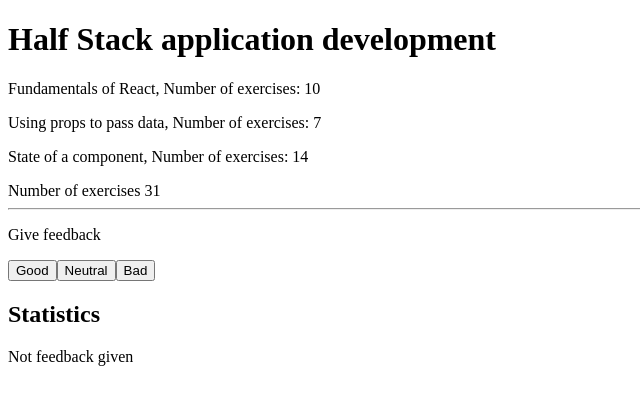
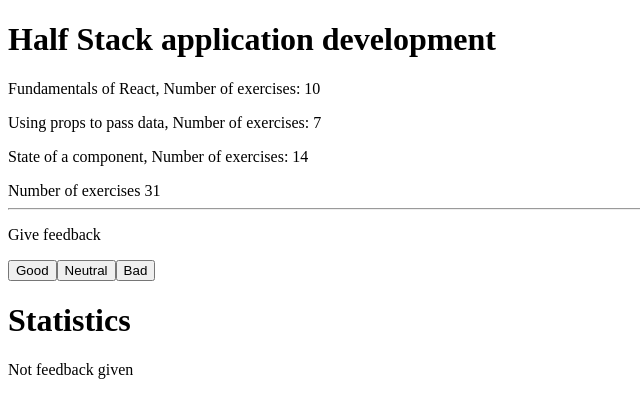
Before and after one commit to AmirAkhoundi85/Part-1, a React (Create React App) app: page / in a window 1280 px wide. Shown: the top 418 px of the page, without its empty margins (0-640 px from the left). Built offline with nearby package versions, Linux system fonts and the light colour scheme.

Commit message:
corrected 1-8 and 1-9

```diff
--- a/src/App.js
+++ b/src/App.js
@@ -3,8 +3,7 @@
 import Total from "./components/Total";
 import Content from "./components/Content";
 import { useState } from "react";
-import Feedback from "./components/Feedback";
-
+import Statistics from "./components/Statistics";
 
 function App() {
   const course = {
@@ -23,14 +22,29 @@
         exercises: 14,
       },
     ],
-   price:120
+    price: 120,
   };
- const {name, parts}= course
+  const { name, parts } = course;
+
   const [good, setGood] = useState(0);
   const [natural, setNatural] = useState(0);
   const [bad, setBad] = useState(0);
 
+  const [totalFeedback, setTotalFeedback] = useState(0);
+  const [totalScore, setTotalScore] = useState(0);
 
+  const handleFeedback = (score) => {
+    setTotalFeedback(totalFeedback + 1);
+    setTotalScore(totalScore + score);
+  };
+
+  const calculatePositivePercentage = () => {
+    return  totalFeedback ? (good / totalFeedback) * 100 : 0;
+  };
+
+  const calculateAvrage = () => {
+     return (totalScore / totalFeedback);
+  };
 
   return (
     <div>
@@ -38,9 +52,44 @@
       <Content parts={parts} />
       <Total parts={parts} />
       <hr />
-    <Feedback />
+
+      <div>
+        <p>Give feedback</p>
+        <button
+          onClick={() => {
+            setGood(good + 1);
+            handleFeedback(1);
+          }}
+        >
+          Good
+        </button>
+        <button
+          onClick={() => {
+            setNatural(natural + 1);
+            handleFeedback(0);
+          }}
+        >
+          Neutral
+        </button>
+        <button
+          onClick={() => {
+            setBad(bad + 1);
+            handleFeedback(-1);
+          }}
+        >
+          Bad
+        </button>
       </div>
 
+      <Statistics
+        good={good}
+        natural={natural}
+        bad={bad}
+        totalFeedback={totalFeedback}
+        positivePercentage={calculatePositivePercentage()}
+        average={calculateAvrage()}
+      />
+    </div>
   );
 }
 
--- a/src/components/Feedback.jsx
+++ /dev/null
@@ -1,68 +0,0 @@
-import { useState } from "react";
-
-//Note: I already created another component for feedback
-// and wrote codes here to show more clear
-const Feedback = () => {
-  const [good, setGood] = useState(0);
-  const [natural, setNatural] = useState(0);
-  const [bad, setBad] = useState(0);
-  const [totalFeedback, setTotalFeedback] = useState(0);
-  const [totalScore, setTotalScore] = useState(0);
-
-  const handleFeedback = (score) => {
-    setTotalFeedback(totalFeedback + 1);
-    setTotalScore(totalScore + score);
-  };
-  const calculatePositivePercentage = () => {
-    return totalFeedback ? (good / totalFeedback) * 100 : 0;
-  };
-
-  return (
-    <div>
-      <p>Give feedback</p>
-      <button
-        onClick={() => {
-          setGood(good + 1);
-          handleFeedback(1);
-        }}
-      >
-        Good
-      </button>
-      <button
-        onClick={() => {
-          setNatural(natural + 1);
-          handleFeedback(0);
-        }}
-      >
-        Neutral
-      </button>
-      <button
-        onClick={() => {
-          setBad(bad + 1);
-          handleFeedback(-1);
-        }}
-      >
-        Bad
-      </button>
-      <h2>Statistics</h2>
-
-      {totalFeedback ? (
-        <div>
-          <h2>Good: {good}</h2>
-          <h2>Neutral: {natural}</h2>
-          <h2>Bad: {bad}</h2>
-          <h2>all : {totalFeedback}</h2>
-
-          <h2>Average: {totalFeedback ? totalScore / totalFeedback : 0}</h2>
-          <h2>Positive: {calculatePositivePercentage()}%</h2>
-        </div>
-      ) : (
-        <p>Not feedback given</p>
-      )}
-
-
-    </div>
-  );
-};
-
-export default Feedback;
--- /dev/null
+++ b/src/components/Statistics.jsx
@@ -0,0 +1,34 @@
+import { useState } from "react";
+
+//Note: I already created another component for feedback
+// and wrote codes here to show more clear
+const Statistics = ({
+  good,
+  natural,
+  bad,
+  totalFeedback,
+  positivePercentage,
+  average,
+}) => {
+  return (
+    <div>
+      <h1>Statistics</h1>
+
+      {totalFeedback ? (
+        <div>
+          <h2>Good: {good}</h2>
+          <h2>Neutral: {natural}</h2>
+          <h2>Bad: {bad}</h2>
+          <h2>all : {totalFeedback}</h2>
+
+          <h2>Average: {average}</h2>
+          <h2>Positive: {positivePercentage}%</h2>
+        </div>
+      ) : (
+        <p>Not feedback given</p>
+      )}
+    </div>
+  );
+};
+
+export default Statistics;
```
Lines whose indentation alone changed are shown as unchanged.
